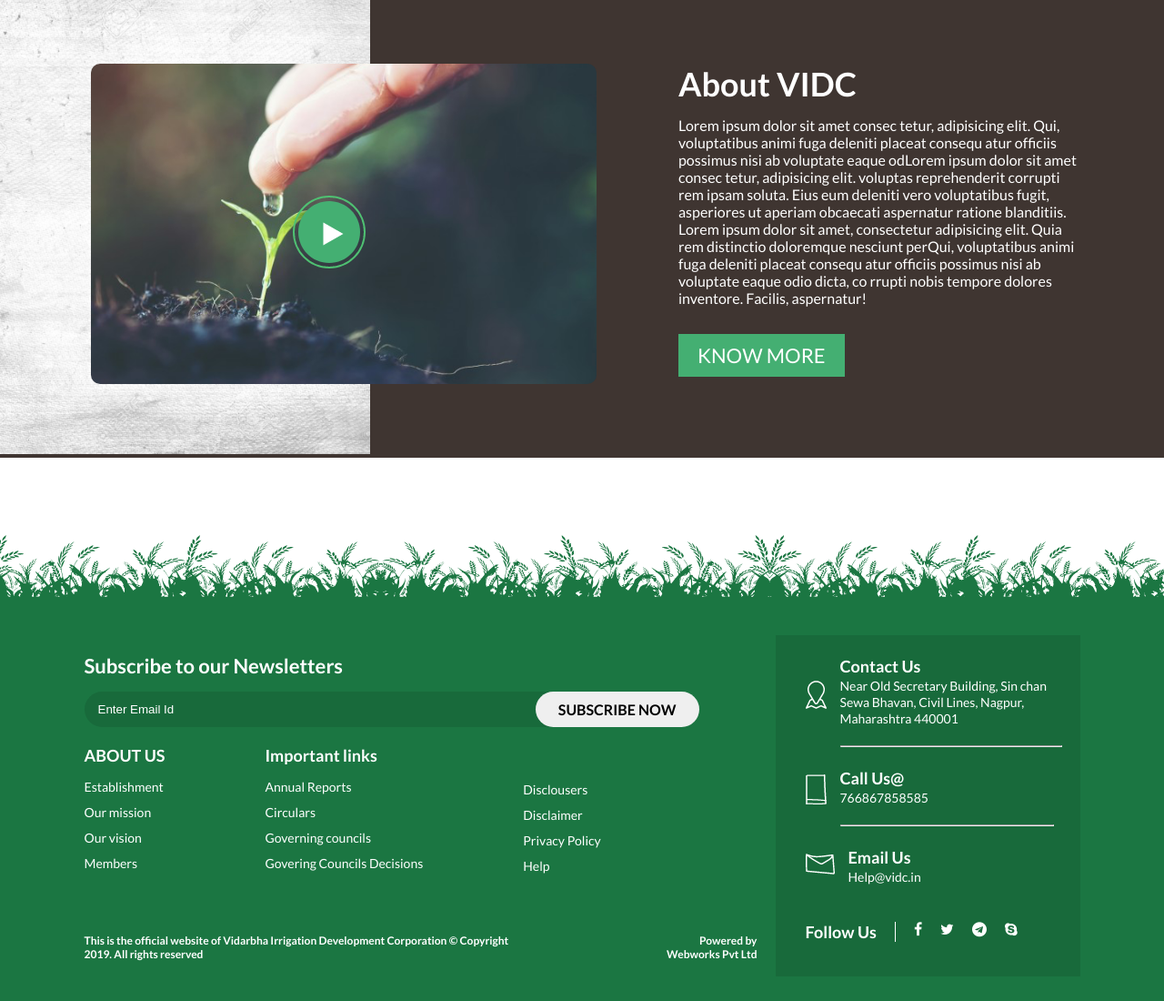
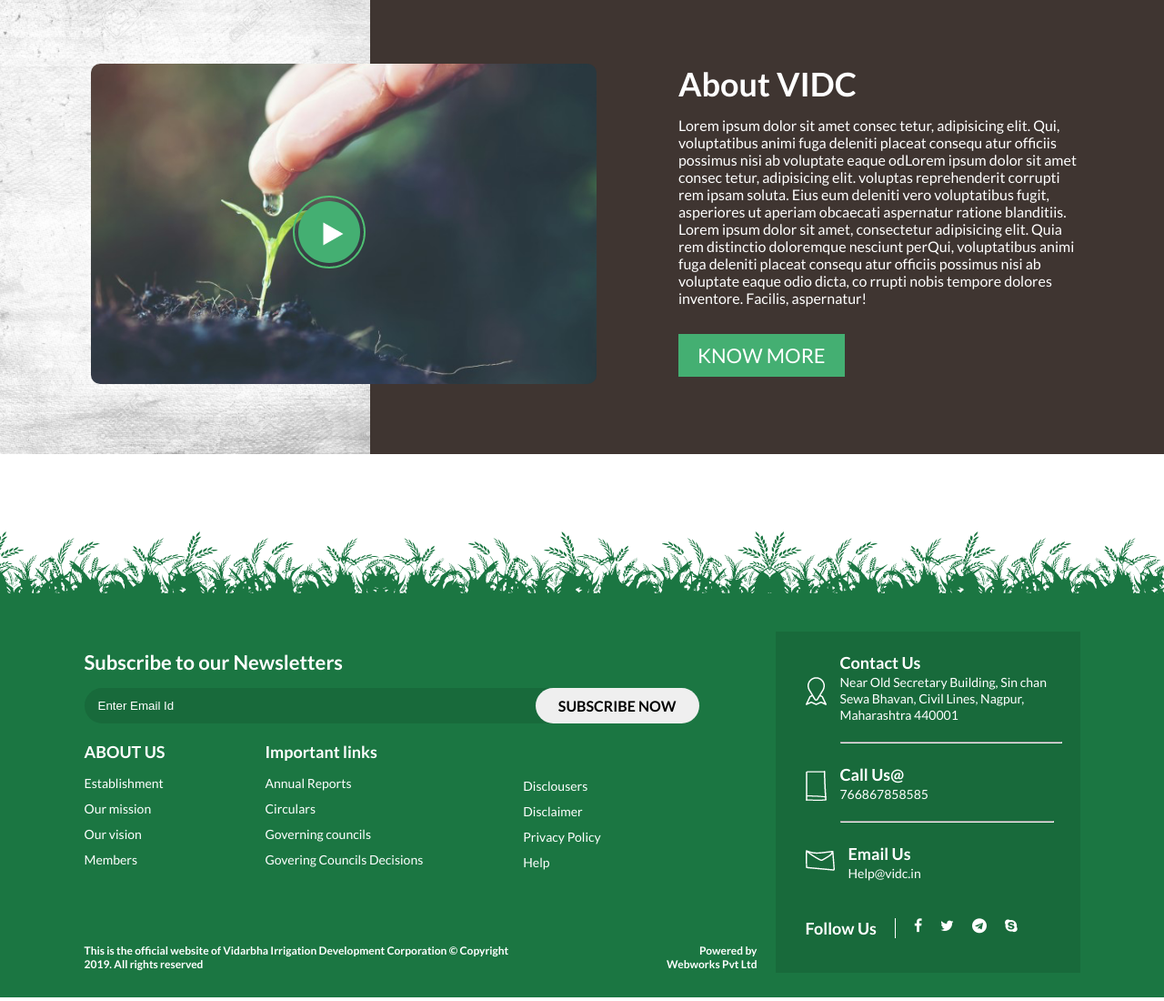
Before and after one commit to malamehta/irrigation, a plain HTML site: page app/index.html in a window 1280 px wide. Shown: the part 1793-2893 px from the top of the page at 91% size. Drawn offline with Linux system fonts and the light colour scheme.

Commit message:
code updated

```diff
--- a/app/scss/layout/_footer.scss
+++ b/app/scss/layout/_footer.scss
@@ -1,6 +1,6 @@
 .footer{
     // background-image: url(../../images/footer-bg.png);
-    background-image: url(#{$image-path}/footer-bg.png);
+    background-image: url(#{$image-path}/footer-bg.png) ;
     margin-top: 85px;
     height: 512px;
     &-container{
@@ -101,7 +101,7 @@
             &__copyright{
                 display: flex;
                 justify-content: space-between;
-                margin-top: 55px;
+                margin-top: 70px;
                 &-left{
                     width: 497px;
                     font-size: 12px;
--- a/app/scss/pages/_home.scss
+++ b/app/scss/pages/_home.scss
@@ -142,6 +142,7 @@
 .aboutus{
     background-color:$redish-brown;
     position: relative;
+    height: 521px;
     &__content{
         display: flex;
         position: absolute;
--- a/app/styles/main.css
+++ b/app/styles/main.css
@@ -208,7 +208,7 @@ header .nav-bar .navbar-menu__lower .last-border {
 .footer-container .link-section__copyright {
   display: flex;
   justify-content: space-between;
-  margin-top: 55px;
+  margin-top: 70px;
 }
 .footer-container .link-section__copyright-left {
   width: 497px;
@@ -393,6 +393,7 @@ header .nav-bar .navbar-menu__lower .last-border {
 .aboutus {
   background-color: #3F3531;
   position: relative;
+  height: 521px;
 }
 .aboutus__content {
   display: flex;
```
